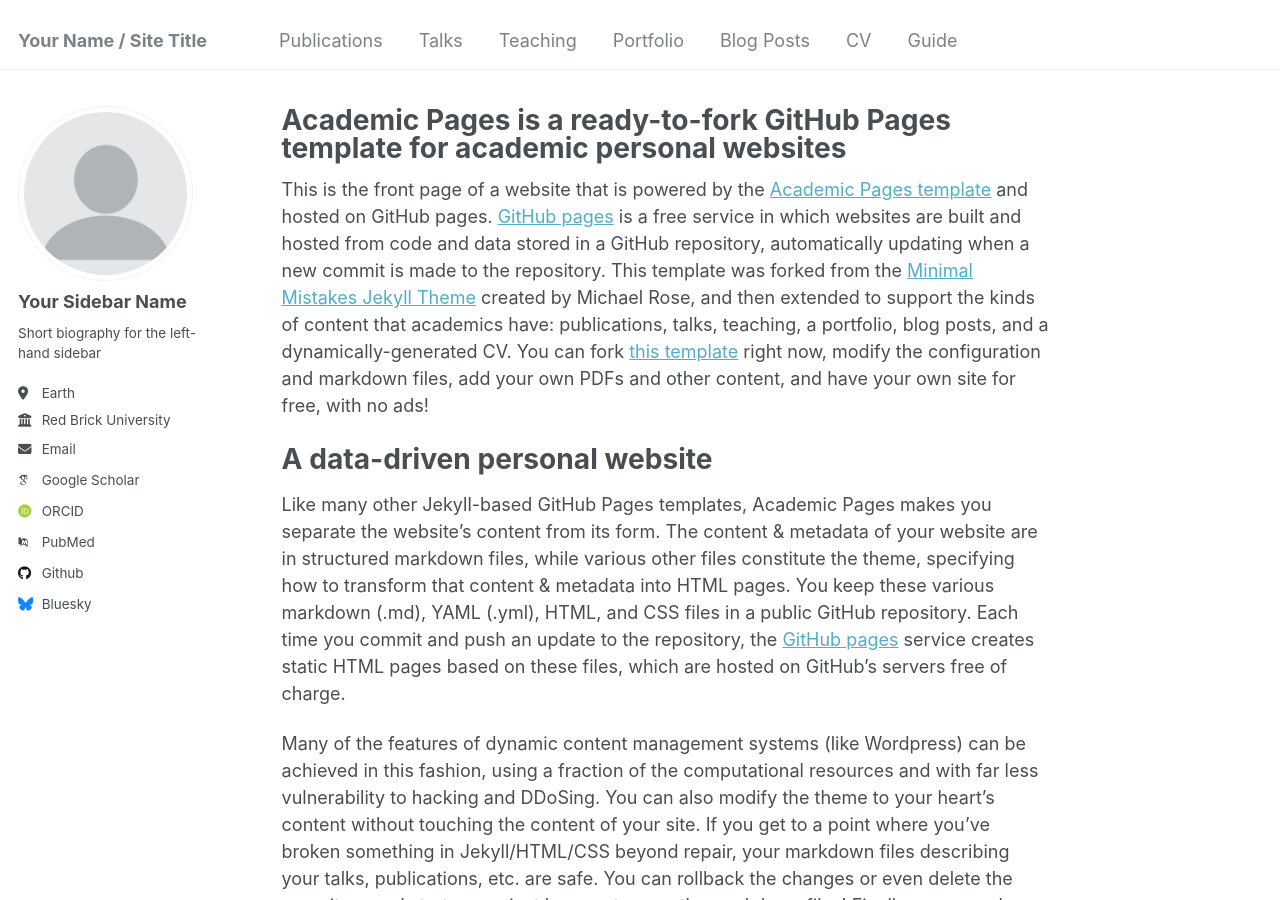
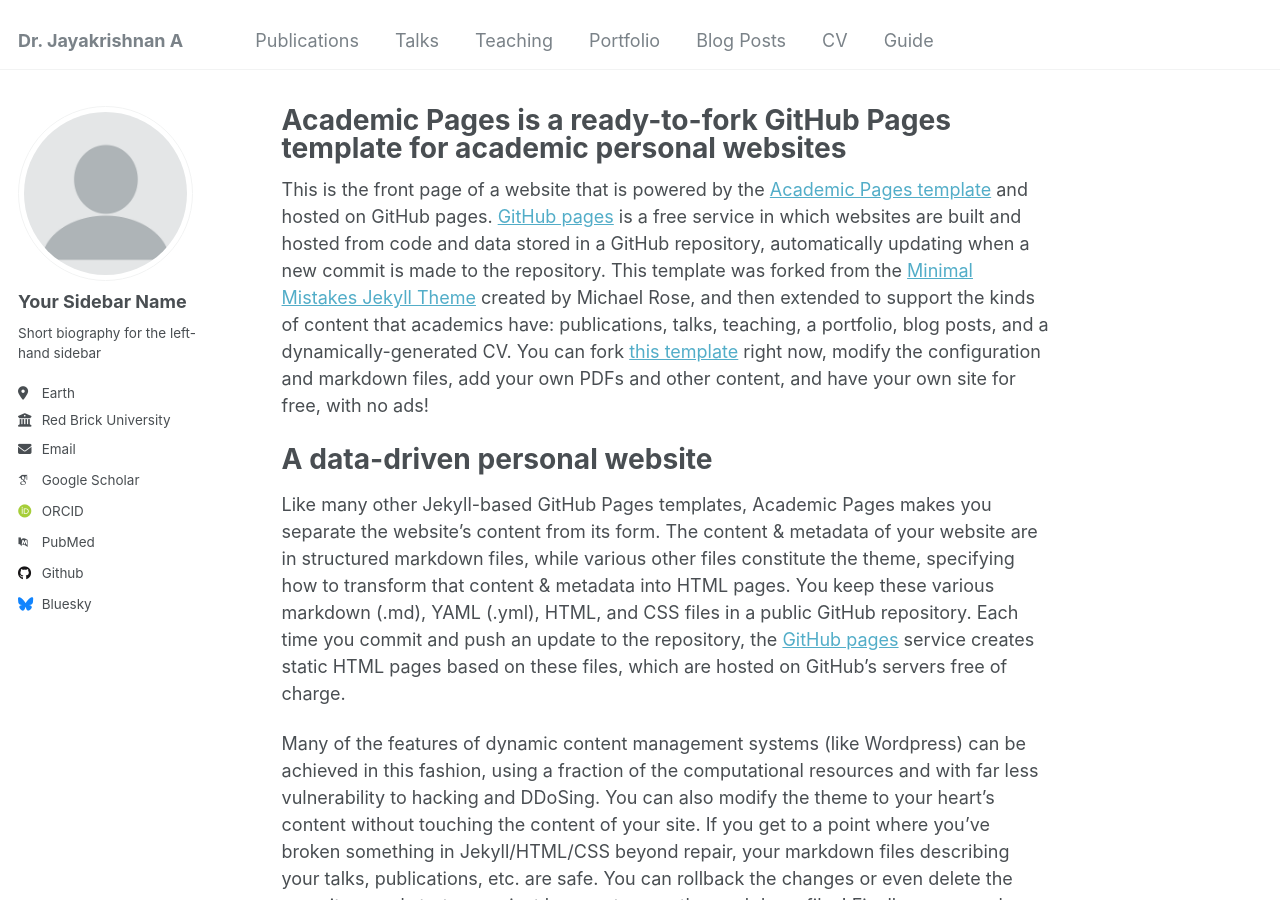
Before and after one commit to Jayakrishnan-A/jayakrishnan-a.github.io, a Jekyll site: the page built from _pages/about.md, in a window 1280 px wide and 900 px high. Built offline with Jekyll 4.4.1, drawn with Linux system fonts in a browser that asks for light colours; some web fonts are replaced.

Commit message:
Update _config.yml

```diff
--- a/_config.yml
+++ b/_config.yml
@@ -8,7 +8,7 @@
 
 # Basic Site Settings
 locale                   : "en-US"
-title                    : "Your Name / Site Title"
+title                    : "Dr. Jayakrishnan A"
 title_separator          : "-"
 name                     : &name "Your Name"
 description              : &description "personal description"
```
